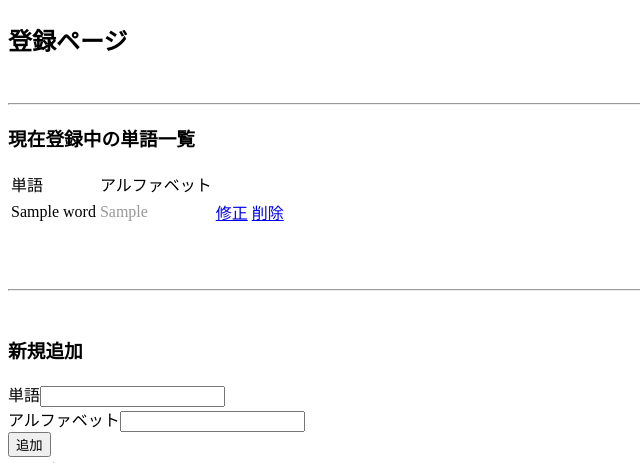
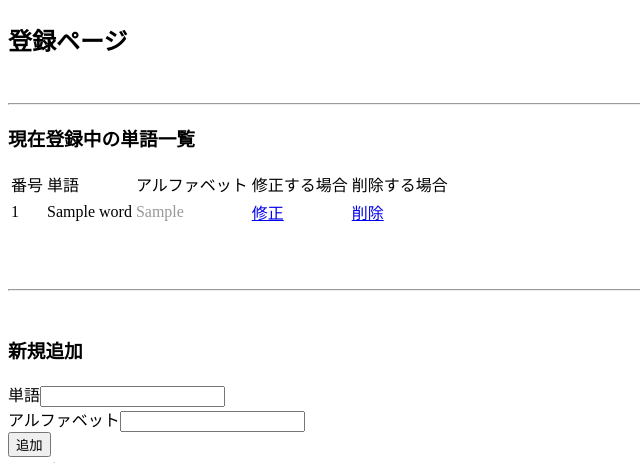
Before and after one commit to sttr110/typing-register, a CakePHP app: the page made by app/View/Regists/regist.ctp in a window 1280 px wide. Shown: the part 58-521 px from the top of the page, without its empty margins (0-640 px from the left). Run offline with PHP 8.4 and a stand-in for CakePHP, Linux system fonts and the light colour scheme; the template is opened without the code that fills it: most values are stand-ins (such as "Sample title", 1, 10 or a date in 2020); form fields are guessed from the names that the template uses; data that the repository does not hold is empty; some libraries are stand-ins or nearby versions.

Commit message:
idも表示、テキスト挿入

```diff
--- a/app/View/Regists/regist.ctp
+++ b/app/View/Regists/regist.ctp
@@ -7,14 +7,20 @@
 <table>
   <thead>
     <tr>
+      <td>番号</td>
       <td>単語</td>
       <td>アルファベット</td>
+      <td>修正する場合</td>
+      <td>削除する場合</td>
     </tr>
   </thead>
 <?php foreach($regist_data as $word): ?>
 
 
 <tr>
+  <td>
+    <?php echo $word['Regist']['id']; ?>
+  </td>
   <td>
     <?php echo $word['Regist']['word']; ?>
   </td>
```
